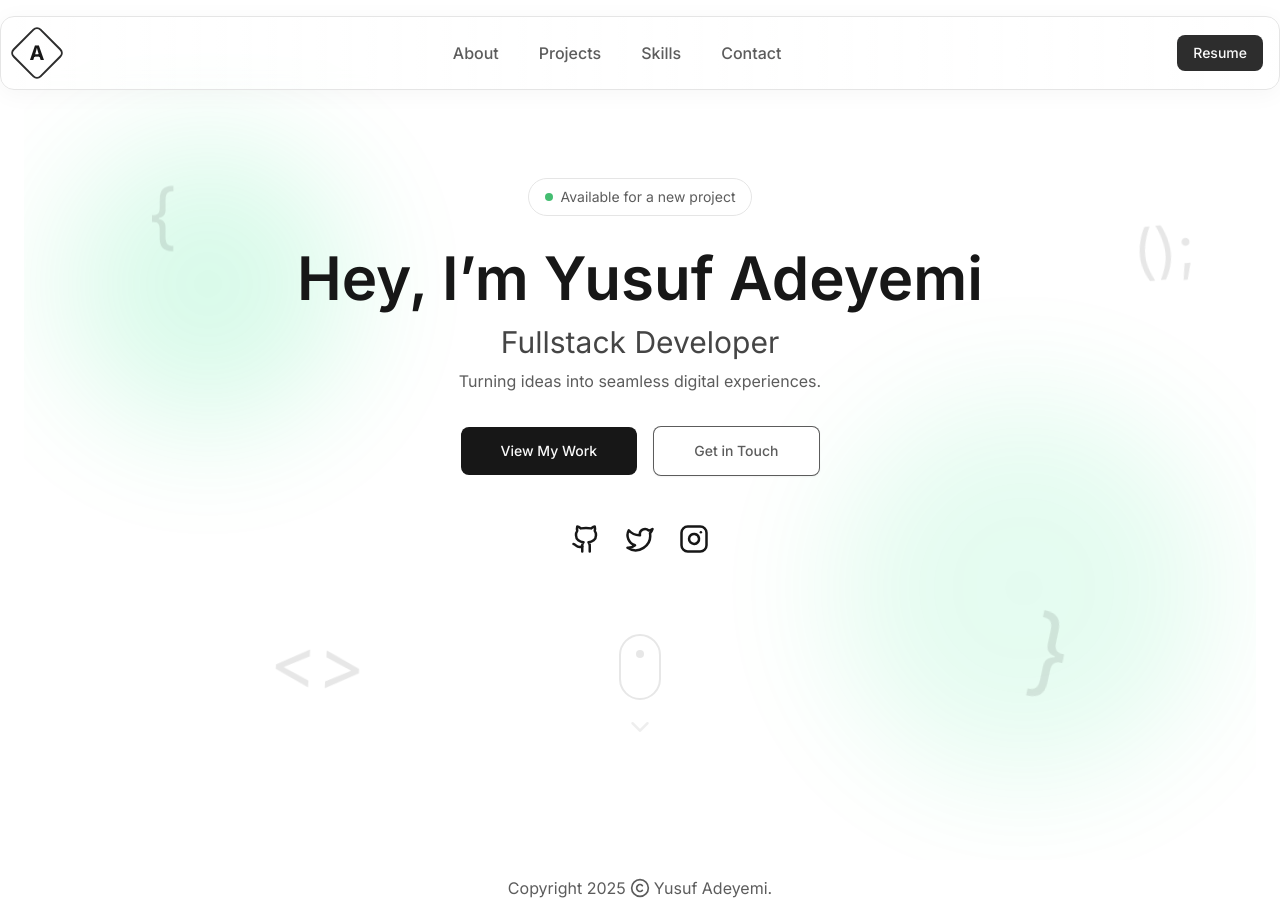
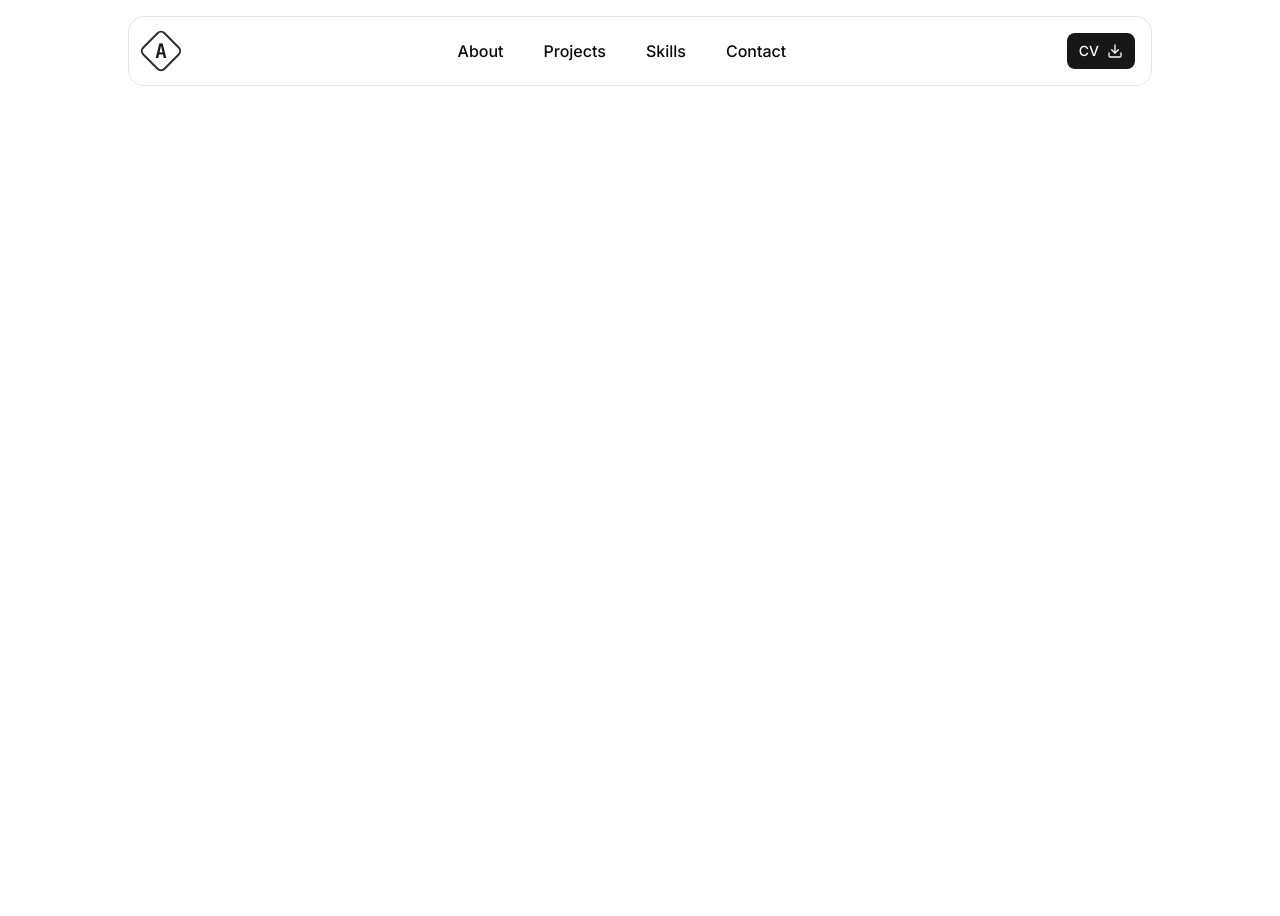
Before and after one commit to Yurex12/my-portfolio, a Next.js app: page / in a window 1280 px wide. After the commit the page ends 800 px from the top, so only its background shows below. Built offline with nearby package versions, Linux system fonts and the light colour scheme.

Commit message:
restyled header

```diff
--- a/package.json
+++ b/package.json
@@ -22,8 +22,10 @@
     "@types/node": "^20",
     "@types/react": "^19",
     "@types/react-dom": "^19",
+    "prettier": "^3.6.2",
+    "prettier-plugin-tailwindcss": "^0.7.1",
     "tailwindcss": "^4",
-    "tw-animate-css": "^1.3.8",
+    "tw-animate-css": "^1.4.0",
     "typescript": "^5"
   }
 }
--- a/src/app/globals.css
+++ b/src/app/globals.css
@@ -1,53 +1,44 @@
-@import 'tailwindcss';
-@import 'tw-animate-css';
+@import "tailwindcss";
+@import "tw-animate-css";
 
 @custom-variant dark (&:is(.dark *));
 
-@theme {
-  --font-mono: var(--font-mono);
-  /* --breakpoint-xs: 30rem;
-  --breakpoint-2xl: 100rem;
-  --breakpoint-3xl: 120rem; */
-}
-
 @theme inline {
-  --color-background: var(--background);
-  --color-foreground: var(--foreground);
-  --font-sans: var(--font-geist-sans);
-  --font-mono: var(--font-geist-mono);
-  --color-sidebar-ring: var(--sidebar-ring);
-  --color-sidebar-border: var(--sidebar-border);
-  --color-sidebar-accent-foreground: var(--sidebar-accent-foreground);
-  --color-sidebar-accent: var(--sidebar-accent);
-  --color-sidebar-primary-foreground: var(--sidebar-primary-foreground);
-  --color-sidebar-primary: var(--sidebar-primary);
-  --color-sidebar-foreground: var(--sidebar-foreground);
-  --color-sidebar: var(--sidebar);
-  --color-chart-5: var(--chart-5);
-  --color-chart-4: var(--chart-4);
-  --color-chart-3: var(--chart-3);
-  --color-chart-2: var(--chart-2);
-  --color-chart-1: var(--chart-1);
-  --color-ring: var(--ring);
-  --color-input: var(--input);
-  --color-border: var(--border);
-  --color-destructive: var(--destructive);
-  --color-accent-foreground: var(--accent-foreground);
-  --color-accent: var(--accent);
-  --color-muted-foreground: var(--muted-foreground);
-  --color-muted: var(--muted);
-  --color-secondary-foreground: var(--secondary-foreground);
-  --color-secondary: var(--secondary);
-  --color-primary-foreground: var(--primary-foreground);
-  --color-primary: var(--primary);
-  --color-popover-foreground: var(--popover-foreground);
-  --color-popover: var(--popover);
-  --color-card-foreground: var(--card-foreground);
-  --color-card: var(--card);
   --radius-sm: calc(var(--radius) - 4px);
   --radius-md: calc(var(--radius) - 2px);
   --radius-lg: var(--radius);
   --radius-xl: calc(var(--radius) + 4px);
+  --color-background: var(--background);
+  --color-foreground: var(--foreground);
+  --color-card: var(--card);
+  --color-card-foreground: var(--card-foreground);
+  --color-popover: var(--popover);
+  --color-popover-foreground: var(--popover-foreground);
+  --color-primary: var(--primary);
+  --color-primary-foreground: var(--primary-foreground);
+  --color-secondary: var(--secondary);
+  --color-secondary-foreground: var(--secondary-foreground);
+  --color-muted: var(--muted);
+  --color-muted-foreground: var(--muted-foreground);
+  --color-accent: var(--accent);
+  --color-accent-foreground: var(--accent-foreground);
+  --color-destructive: var(--destructive);
+  --color-border: var(--border);
+  --color-input: var(--input);
+  --color-ring: var(--ring);
+  --color-chart-1: var(--chart-1);
+  --color-chart-2: var(--chart-2);
+  --color-chart-3: var(--chart-3);
+  --color-chart-4: var(--chart-4);
+  --color-chart-5: var(--chart-5);
+  --color-sidebar: var(--sidebar);
+  --color-sidebar-foreground: var(--sidebar-foreground);
+  --color-sidebar-primary: var(--sidebar-primary);
+  --color-sidebar-primary-foreground: var(--sidebar-primary-foreground);
+  --color-sidebar-accent: var(--sidebar-accent);
+  --color-sidebar-accent-foreground: var(--sidebar-accent-foreground);
+  --color-sidebar-border: var(--sidebar-border);
+  --color-sidebar-ring: var(--sidebar-ring);
 }
 
 :root {
@@ -85,11 +76,52 @@
   --sidebar-ring: oklch(0.708 0 0);
 }
 
+.dark {
+  --background: oklch(0.145 0 0);
+  --foreground: oklch(0.985 0 0);
+  --card: oklch(0.205 0 0);
+  --card-foreground: oklch(0.985 0 0);
+  --popover: oklch(0.205 0 0);
+  --popover-foreground: oklch(0.985 0 0);
+  --primary: oklch(0.922 0 0);
+  --primary-foreground: oklch(0.205 0 0);
+  --secondary: oklch(0.269 0 0);
+  --secondary-foreground: oklch(0.985 0 0);
+  --muted: oklch(0.269 0 0);
+  --muted-foreground: oklch(0.708 0 0);
+  --accent: oklch(0.269 0 0);
+  --accent-foreground: oklch(0.985 0 0);
+  --destructive: oklch(0.704 0.191 22.216);
+  --border: oklch(1 0 0 / 10%);
+  --input: oklch(1 0 0 / 15%);
+  --ring: oklch(0.556 0 0);
+  --chart-1: oklch(0.488 0.243 264.376);
+  --chart-2: oklch(0.696 0.17 162.48);
+  --chart-3: oklch(0.769 0.188 70.08);
+  --chart-4: oklch(0.627 0.265 303.9);
+  --chart-5: oklch(0.645 0.246 16.439);
+  --sidebar: oklch(0.205 0 0);
+  --sidebar-foreground: oklch(0.985 0 0);
+  --sidebar-primary: oklch(0.488 0.243 264.376);
+  --sidebar-primary-foreground: oklch(0.985 0 0);
+  --sidebar-accent: oklch(0.269 0 0);
+  --sidebar-accent-foreground: oklch(0.985 0 0);
+  --sidebar-border: oklch(1 0 0 / 10%);
+  --sidebar-ring: oklch(0.556 0 0);
+}
+
 @layer base {
+  * {
+    @apply border-border outline-ring/50;
+  }
   *::-webkit-scrollbar {
     @apply hidden;
   }
   body {
-    @apply bg-background text-secondary-foreground/70;
+    @apply bg-background text-foreground/60 text-base font-normal;
+  }
+
+  h1 {
+    @apply text-foreground font-bold;
   }
 }
--- a/src/app/page.tsx
+++ b/src/app/page.tsx
@@ -1,11 +1,11 @@
-import Footer from '@/components/Footer';
-import Hero from '@/components/Hero';
+import Footer from "@/components/Footer";
+import Hero from "@/components/Hero";
 
 export default function Home() {
   return (
     <>
-      <Hero />
-      <Footer />
+      {/* <Hero /> */}
+      {/* <Footer /> */}
     </>
   );
 }
--- a/src/components/Header.tsx
+++ b/src/components/Header.tsx
@@ -1,54 +1,25 @@
-import GithubLogo from './GithubLogo';
-import Logo from './Logo';
-import Navbar from './Navbar';
-import { Button } from './ui/button';
+import { Download, Menu, Moon, Sun } from "lucide-react";
+import GithubLogo from "./GithubLogo";
+import Logo from "./Logo";
+import Navbar from "./Navbar";
+import { Button } from "./ui/button";
 
 export default function Header() {
   return (
-    <header className='fixed top-0 left-0 w-full z-50 mt-4'>
-      <div
-        className='flex items-center justify-between mx-auto w-11/12 lg:w-full max-w-7xl
-    bg-gradient-to-r from-background/50 to-background/30 backdrop-blur
-    py-2 lg:py-4 px-4 border rounded-xl border-input
-    shadow-[0_4px_24px_rgba(0,0,0,0.04)] transition-all'
-      >
+    <header className="fixed top-0 left-0 z-50 mt-4 w-full">
+      <div className="mx-auto flex w-11/12 max-w-5xl items-center justify-between rounded-2xl border px-4 py-3 lg:py-4">
         <Logo />
 
         <Navbar />
 
-        {/* <GithubLogo /> */}
-
-        <Button className='bg-primary/90'>Resume</Button>
-
-        {/* <div className='flex items-center gap-4'>
-          <a
-            href='#contact-me'
-            className='px-4 py-2 bg-gray-900 text-white text-sm font-medium rounded-lg
-        hover:bg-gray-800 hover:scale-[1.03] transition-transform duration-200'
-          >
-            Get in touch
-          </a>
-
-          <GithubLogo />
-        </div> */}
+        <div className="text-foreground flex items-center gap-x-4 font-bold">
+          {/* <Sun /> */}
+          <Button>
+            CV <Download />
+          </Button>
+          <Menu className="block sm:hidden" />
+        </div>
       </div>
     </header>
   );
 }
-
-{
-  /* <div className='flex items-center gap-x-4'> */
-}
-{
-  /* <MenuIcon className='font-black' /> */
-}
-{
-  /* </div> */
-}
-
-{
-  /* <div className='flex items-center gap-6'>
-  <Navbar />
-  <GithubLogo />
-</div> */
-}
--- a/src/components/Hero.tsx
+++ b/src/components/Hero.tsx
@@ -1,11 +1,11 @@
-'use client';
-import { Github, Twitter, Instagram, ChevronDown } from 'lucide-react';
-import { useEffect } from 'react';
-import { Button } from './ui/button';
+"use client";
+import { Github, Twitter, Instagram, ChevronDown } from "lucide-react";
+import { useEffect } from "react";
+import { Button } from "./ui/button";
 
 export default function Hero() {
   useEffect(() => {
-    const style = document.createElement('style');
+    const style = document.createElement("style");
     style.innerHTML = `
       @keyframes float {
         0%,100% { transform: translateY(0) rotate(0deg); }
@@ -40,103 +40,101 @@ export default function Hero() {
   }, []);
 
   return (
-    <section className='w-full h-dvh flex items-center justify-center px-4 relative overflow-hidden mt-15'>
+    <section className="relative mt-20 flex w-full items-center justify-center overflow-hidden px-4">
       {/* === BACKGROUND ELEMENTS === */}
-      <div className='absolute top-20 left-10 w-72 h-72 bg-green-400 rounded-full opacity-15 blur-3xl'></div>
-      <div className='absolute bottom-20 right-10 w-96 h-96 bg-green-400 rounded-full opacity-10 blur-3xl'></div>
+      <div className="absolute top-20 left-10 h-72 w-72 rounded-full bg-green-400 opacity-15 blur-3xl"></div>
+      <div className="absolute right-10 bottom-20 h-96 w-96 rounded-full bg-green-400 opacity-10 blur-3xl"></div>
 
       {/* Floating code symbols */}
-      <span className='absolute top-[15%] left-[10%] text-secondary-foreground/10 text-7xl font-mono select-none float-slow'>
-        {'{'}
+      <span className="text-secondary-foreground/10 float-slow absolute top-[15%] left-[10%] font-mono text-7xl select-none">
+        {"{"}
       </span>
-      <span className='absolute bottom-[20%] right-[15%] text-secondary-foreground/10 text-8xl font-mono rotate-12 select-none float-slow'>
-        {'}'}
+      <span className="text-secondary-foreground/10 float-slow absolute right-[15%] bottom-[20%] rotate-12 font-mono text-8xl select-none">
+        {"}"}
       </span>
-      <span className='absolute top-[20%] right-[5%] text-secondary-foreground/10 text-6xl font-mono -rotate-6 select-none float-slow'>
-        {'();'}
+      <span className="text-secondary-foreground/10 float-slow absolute top-[20%] right-[5%] -rotate-6 font-mono text-6xl select-none">
+        {"();"}
       </span>
-      <span className='absolute bottom-[20%] left-[20%] text-secondary-foreground/10 text-7xl font-mono rotate-3 select-none float-slow'>
-        {'<>'}
+      <span className="text-secondary-foreground/10 float-slow absolute bottom-[20%] left-[20%] rotate-3 font-mono text-7xl select-none">
+        {"<>"}
       </span>
       {/* <span className='absolute top-[10%] right-[20%] text-secondary-foreground/10 text-7xl font-mono rotate-6 select-none float-slow'>
         {'[]'}
       </span> */}
 
       {/* === HERO CONTENT === */}
-      <div className='w-full text-center relative z-10'>
+      <div className="relative z-10 w-full text-center">
         {/* Status Badge */}
-        <div className='flex items-center justify-center mb-8'>
-          <div className='flex items-center gap-2 border border-input rounded-full px-4 py-2 backdrop-blur'>
-            <div className='size-2 bg-green-600 rounded-full animate-pulse'></div>
-            <span className='text-sm'>Available for a new project</span>
+        <div className="mb-8 flex items-center justify-center">
+          <div className="border-input flex items-center gap-2 rounded-full border px-4 py-2 backdrop-blur">
+            <div className="size-2 animate-pulse rounded-full bg-green-600"></div>
+            <span className="text-sm">Available for a new project</span>
           </div>
         </div>
 
         {/* Main Heading */}
-        <h1 className='text-5xl md:text-6xl font-semibold mb-4 text-primary'>
-          Hey, I’m Yusuf Adeyemi
-        </h1>
+        <h1 className="mb-4 text-2xl md:text-6xl">Hey, I’m Yusuf Adeyemi</h1>
 
-        <p className='text-2xl md:text-3xl mb-2 text-primary/80'>
+        <p className="text-foreground/80 mb-2 text-2xl md:text-3xl">
           {/* Software Engineer */}
           Fullstack Developer
         </p>
 
         {/* Tagline */}
-        <p className='mb-8 max-w-xl mx-auto leading-relaxed'>
+        <p className="mx-auto mb-8 max-w-xl leading-relaxed">
           Turning ideas into seamless digital experiences.
         </p>
 
         {/* CTA Buttons */}
-        <div className='flex flex-col sm:flex-row items-center justify-center gap-4 mb-12'>
-          <Button className='py-6 px-10'>View My Work</Button>
-          <Button className='py-6 px-10' variant='outline'>
+        <div className="mb-12 flex flex-col items-center justify-center gap-4 sm:flex-row">
+          <Button className="px-10 py-6">View My Work</Button>
+          <Button className="px-10 py-6" variant="outline">
             Get in Touch
           </Button>
         </div>
 
         {/* Social Icons */}
-        <div className='flex items-center justify-center gap-6 mb-8'>
+        <div className="mb-8 flex items-center justify-center gap-6">
           <a
-            href='https://github.com'
-            target='_blank'
-            rel='noopener noreferrer'
-            className='text-secondary-foreground hover:text-secondary-foreground/90 transition-transform duration-300 hover:scale-110'
-            aria-label='GitHub'
+            href="https://github.com"
+            target="_blank"
+            rel="noopener noreferrer"
+            className="text-secondary-foreground hover:text-secondary-foreground/90 transition-transform duration-300 hover:scale-110"
+            aria-label="GitHub"
           >
             <Github size={30} />
           </a>
           <a
-            href='https://x.com'
-            target='_blank'
-            rel='noopener noreferrer'
-            className='text-secondary-foreground hover:text-secondary-foreground/90 transition-transform duration-300 hover:scale-110'
-            aria-label='X'
+            href="https://x.com"
+            target="_blank"
+            rel="noopener noreferrer"
+            className="text-secondary-foreground hover:text-secondary-foreground/90 transition-transform duration-300 hover:scale-110"
+            aria-label="X"
           >
             <Twitter size={30} />
           </a>
           <a
-            href='https://instagram.com'
-            target='_blank'
-            rel='noopener noreferrer'
-            className='text-secondary-foreground hover:text-secondary-foreground/90 transition-transform duration-300 hover:scale-110'
-            aria-label='Instagram'
+            href="https://instagram.com"
+            target="_blank"
+            rel="noopener noreferrer"
+            className="text-secondary-foreground hover:text-secondary-foreground/90 transition-transform duration-300 hover:scale-110"
+            aria-label="Instagram"
           >
             <Instagram size={30} />
           </a>
         </div>
 
         {/* Modern Scroll Indicator */}
-        <div className='mx-auto w-[42px] h-[66px] mt-20 rounded-[28px] border-2 border-secondary-foreground/10  flex items-start justify-center p-2'>
+        <div className="border-secondary-foreground/10 mx-auto mt-20 flex h-[66px] w-[42px] items-start justify-center rounded-[28px] border-2 p-2">
           {/* animated dot */}
-          <div className='size-2 rounded-full bg-secondary-foreground/10  scroll-dot' />
+          <div className="bg-secondary-foreground/10 scroll-dot size-2 rounded-full" />
         </div>
 
         {/* little subtle chevron for extra hint (non-distracting) */}
-        <div className='mt-3 flex items-center justify-center gap-2 opacity-70'>
+        <div className="mt-3 flex items-center justify-center gap-2 opacity-70">
           <ChevronDown
             size={30}
-            className='text-secondary-foreground/10  gentle-bounce'
+            className="text-secondary-foreground/10 gentle-bounce"
           />
         </div>
       </div>
--- a/src/components/Logo.tsx
+++ b/src/components/Logo.tsx
@@ -1,11 +1,11 @@
-import Link from 'next/link';
+import Link from "next/link";
 
 export default function Logo() {
   return (
-    <Link href='#' className='group'>
-      <div className='relative size-10 flex items-center justify-center'>
-        <div className='absolute inset-0 rotate-45 border-2 border-primary/90 rounded-sm'></div>
-        <h1 className='text-secondary-foreground font-bold text-xl font-mono'>
+    <Link href="#" className="group">
+      <div className="relative flex size-8 items-center justify-center">
+        <div className="border-primary/90 absolute inset-0 rotate-45 rounded-sm border-2"></div>
+        <h1 className="text-secondary-foreground font-mono text-xl font-bold">
           A
         </h1>
       </div>
--- a/src/components/Navbar.tsx
+++ b/src/components/Navbar.tsx
@@ -1,23 +1,16 @@
-import { links } from '@/constants';
-import Link from 'next/link';
-import React from 'react';
+import { links } from "@/constants";
+import Link from "next/link";
+import React from "react";
 
 export default function Navbar() {
   return (
-    <nav>
-      <ul className='flex items-center gap-x-10'>
+    <nav className="hidden sm:block">
+      <ul className="flex items-center gap-x-10">
         {links.map((link) => (
           <li key={link.href}>
             <Link
               href={`#${link.href}`}
-              className="
-                 hover:text-secondary-foreground/90
-                transition-colors duration-200
-                relative font-medium
-                after:content-[''] after:absolute after:left-0 after:-bottom-[4px] after:w-0 after:h-[1.6px]
-                after:bg-secondary-foreground after:transition-all after:duration-200
-                hover:after:w-full
-              "
+              className="text-foreground after:bg-foreground relative font-medium transition-colors duration-200 after:absolute after:-bottom-[4px] after:left-0 after:h-[1.6px] after:w-0 after:transition-all after:duration-200 after:content-[''] hover:after:w-full"
             >
               {link.name}
             </Link>
```
Also changed, not shown: src/components/GithubLogo.tsx (+4 -4 lines), 2 other files (tests, documents, lock files or other folders).
